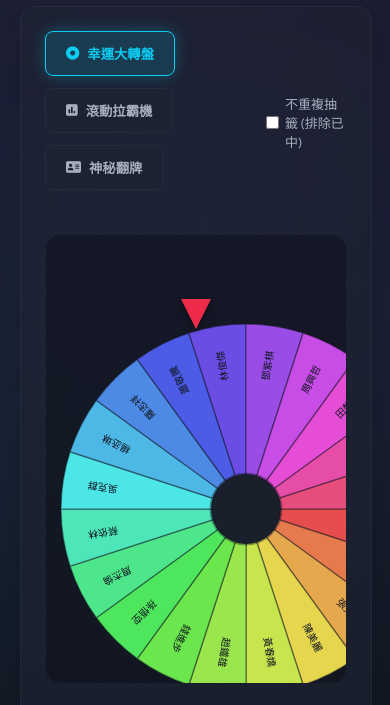
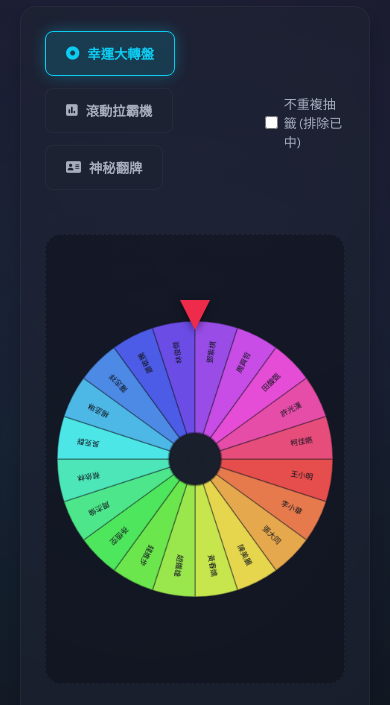
Before and after one commit to changyiwu/class-tools-2, a website built with Vite: page index.html in a window 390 px wide. Shown: the part 94-799 px from the top of the page. Built offline with nearby package versions, Linux system fonts and the light colour scheme.

Commit message:
fix: make raffle wheel fully responsive and self-scaling on mobile

```diff
--- a/css/style.css
+++ b/css/style.css
@@ -412,9 +412,17 @@ select:focus {
 
 /* Canvas wheel container */
 .wheel-container {
-  width: 400px;
-  height: 400px;
+  width: 100%;
+  max-width: 400px;
+  aspect-ratio: 1 / 1;
   position: relative;
+  margin: 0 auto;
+}
+
+#wheel-canvas {
+  width: 100%;
+  height: 100%;
+  display: block;
 }
 
 .wheel-pointer {
@@ -1472,11 +1480,6 @@ textarea.input-field {
   .raffle-modes {
     flex-wrap: wrap;
   }
-
-  .wheel-container {
-    width: 300px;
-    height: 300px;
-  }
 }
 
 /* 🖨️ Print Stylesheet for Seating Chart */
```
